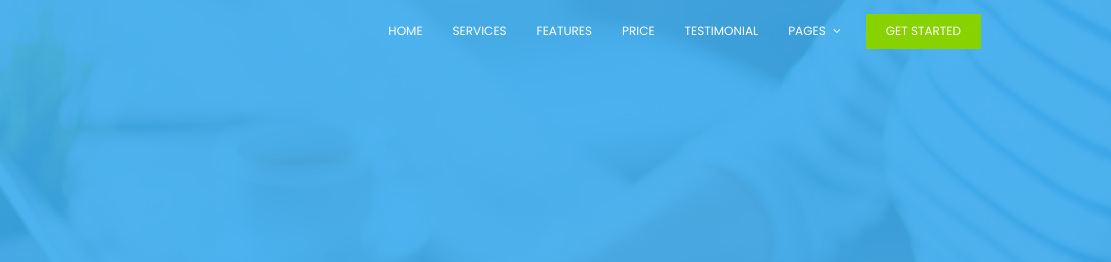
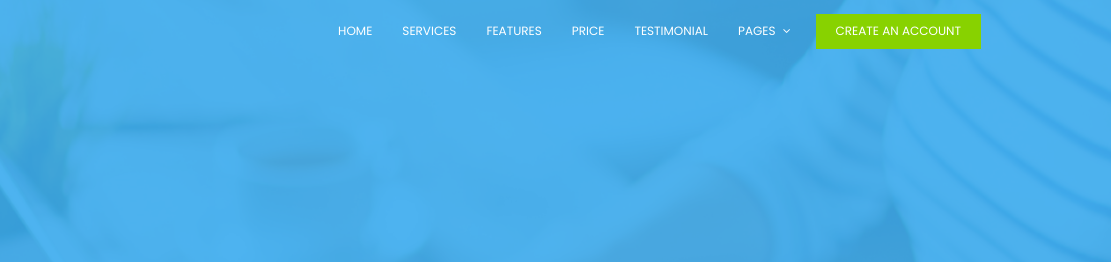
Before and after one commit to claraplanegger123/-username-.github.io, a plain HTML site: page index.html in a window 1280 px wide. Shown: the top 262 px of the page, 169-1280 px from the left. Drawn offline with nearby package versions, Linux system fonts and the light colour scheme; some packages are replaced by stand-ins of ours.

Commit message:
Change Button to Create an Account

```diff
--- a/index.html
+++ b/index.html
@@ -50,7 +50,7 @@
 				              <li><a href="elements.html">Elements</a></li>
 				            </ul>
 				          </li>
-				          <li><a class="ticker-btn" href="#">Get Started</a></li>
+				          <li><a class="ticker-btn" href="#">Create An Account</a></li>
 				        </ul>
 				      </nav><!-- #nav-menu-container -->
 			    	</div>
```
